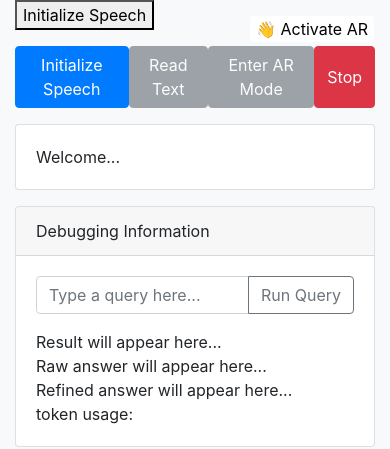
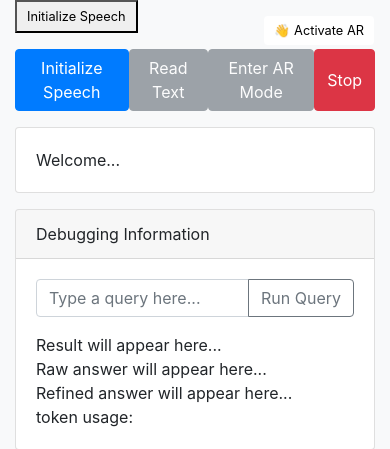
Before and after one commit to bernhardvanrenssen/bvr-bot, a Flask app: page / in a window 390 px wide. Shown: the top 449 px of the page. Run offline with Flask 3, Linux system fonts and the light colour scheme; some libraries are stand-ins or nearby versions.

Commit message:
smaller mobile btns

```diff
--- a/templates/index.html
+++ b/templates/index.html
@@ -8,6 +8,14 @@
     <link rel="stylesheet" href="{{ url_for('static', filename='css/styles.css') }}">
     <script type="module" src="https://unpkg.com/@google/model-viewer/dist/model-viewer.js"></script>
     <script src="https://www.xrai.co.za/webar/artyom.js/build/artyom.window.js"></script>
+    <style>
+        @media (max-width: 600px) {
+            button {
+                font-size: 0.8rem;
+                padding: 5px 10px;
+            }
+        }
+    </style>
 </head>
 <body class="bg-light">
     <div class="container">
@@ -49,6 +57,7 @@
     <script src="{{ url_for('static', filename='js/scripts.js') }}" defer></script>
 </body>
 </html>
+
 
 
 
```
